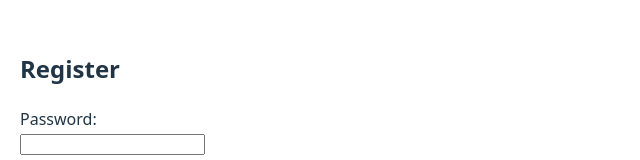
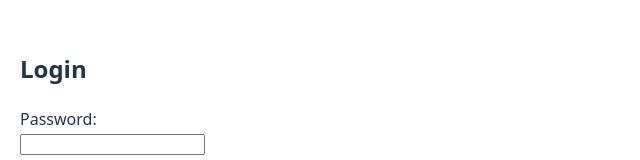
Before and after one commit to adisraut/WebApp, a React (Vite) app in the folder frontend/webapp/: page /login in a window 1280 px wide. Shown: the part 237-397 px from the top of the page, without its empty margins (0-640 px from the left). Built offline with nearby package versions, Linux system fonts and the light colour scheme.

Commit message:
login route

```diff
--- a/frontend/webapp/src/pages/LoginPage.tsx
+++ b/frontend/webapp/src/pages/LoginPage.tsx
@@ -3,7 +3,7 @@ import LoginForm from '../components/Login/LoginComp';
 export function LoginPage() {
   return (
     <div style={{ padding: '20px' }}>
-      <h2>Register</h2>
+      <h2>Login</h2>
       <LoginForm />
     </div>
   );
```
